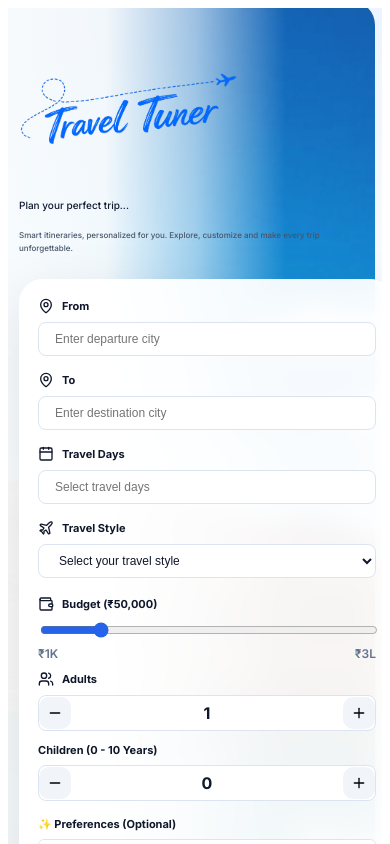
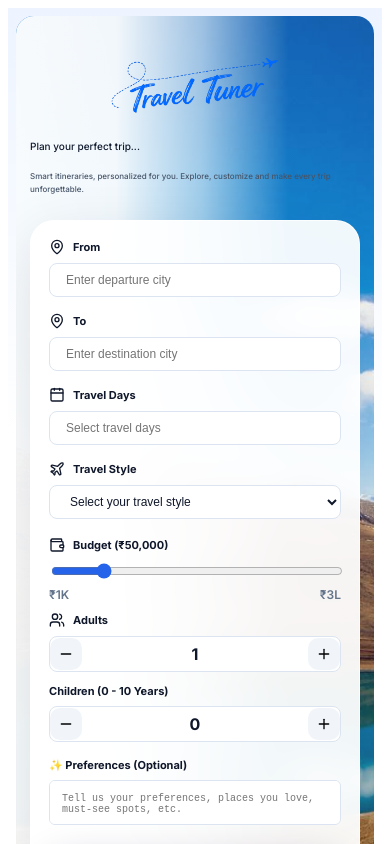
Before and after one commit to debarghya85/TravelTuner, a Next.js app: page / in a window 390 px wide. Shown: the top 844 px of the page. Built offline with nearby package versions, Linux system fonts and the light colour scheme.

Commit message:
design change for mobile design support new

```diff
--- a/app/page.tsx
+++ b/app/page.tsx
@@ -162,6 +162,8 @@ export default function Form() {
         width: "100%",
         minHeight: "100vh",
         overflow: "hidden",
+        overflowX: "hidden",
+        maxWidth: "100vw",
         background:
           "linear-gradient(180deg,#edf4ff 0%, #ffffff 45%, #ffffff 100%)",
       }}
@@ -171,7 +173,9 @@ export default function Form() {
           width: "100%",
           maxWidth: "1600px",
           margin: "0 auto",
-          padding: isMobile ? "10px" : "18px",
+          padding: isMobile ? "8px" : "18px",
+          boxSizing: "border-box",
+          overflowX: "hidden",
         }}
       >
         <div
@@ -179,13 +183,13 @@ export default function Form() {
             position: "relative",
             width: "100%",
             minHeight: "100vh",
-            borderRadius: isMobile ? "24px" : "34px",
-            overflow: "visible", // changed
+            borderRadius: isMobile ? "18px" : "34px",
+            overflow: "hidden",
             backgroundImage: "url('/form_bg.jpg')",
             backgroundSize: "cover",
             backgroundPosition: "center",
-            margin: "-17px",
-            paddingBottom: "40px", // added
+            margin: "0",
+            paddingBottom: isMobile ? "24px" : "40px",
           }}
         >
           <div
@@ -204,9 +208,12 @@ export default function Form() {
               display: "flex",
               flexDirection: isTablet || isMobile ? "column" : "row",
               justifyContent: "space-between",
-              gap: "18px",
+              gap: isMobile ? "12px" : "18px",
               height: "100%",
-              padding: isMobile ? "18px" : "2px 36px",
+              padding: isMobile ? "14px" : "2px 36px",
+              width: "100%",
+              boxSizing: "border-box",
+              overflowX: "hidden",
             }}
           >
             {/* LEFT SECTION */}
@@ -221,17 +228,20 @@ export default function Form() {
               <div
                 style={{
                   position: "relative",
-                  display: "inline-flex",
+                  display: "flex",
                   alignItems: "center",
+                  justifyContent: isMobile ? "center" : "flex-start",
+                  width: "100%",
                 }}
               >
                 <img
                   src="/tt_logo.png"
                   alt="Travel Tuner"
                   style={{
-                    height: "180px",
+                    height: isMobile ? "110px" : "180px",
                     width: "auto",
-                    maxWidth: isMobile ? "220px" : "420px",
+                    maxWidth: isMobile ? "170px" : "420px",
+                    margin: isMobile ? "0 auto" : "0",
                     objectFit: "contain",
                     display: "block",
                   }}
@@ -268,6 +278,8 @@ export default function Form() {
                   marginTop: isMobile ? "24px" : "24px",
                   width: "100%",
                   maxWidth: "900px",
+                  boxSizing: "border-box",
+                  overflow: "hidden",
                   background: "rgba(255,255,255,0.94)",
                   backdropFilter: "blur(14px)",
                   borderRadius: isMobile ? "24px" : "28px",
```
Also changed, not shown: app/result/page.tsx (+131 -11 lines).
